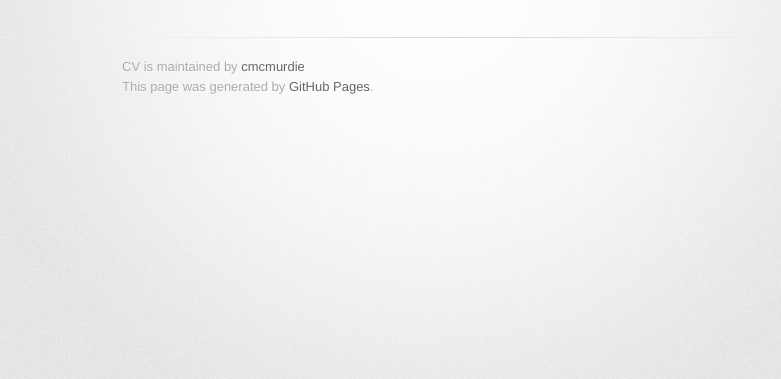
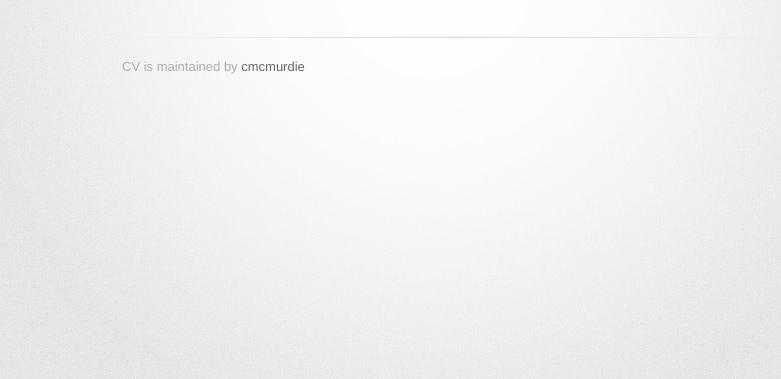
Before and after one commit to cmcmurdie/cv, a plain HTML site: page index.html in a window 1280 px wide. Shown: the part 135-514 px from the top of the page, without its empty margins (208-989 px from the left). Drawn offline with Linux system fonts and the light colour scheme; a web font is replaced by a local one.

Commit message:
More style

```diff
--- a/index.html
+++ b/index.html
@@ -29,7 +29,6 @@
 
         <footer>
           CV is maintained by <a href="https://github.com/cmcmurdie">cmcmurdie</a><br>
-          This page was generated by <a href="http://pages.github.com">GitHub Pages</a>.
         </footer>
 
                   <script type="text/javascript">
```
